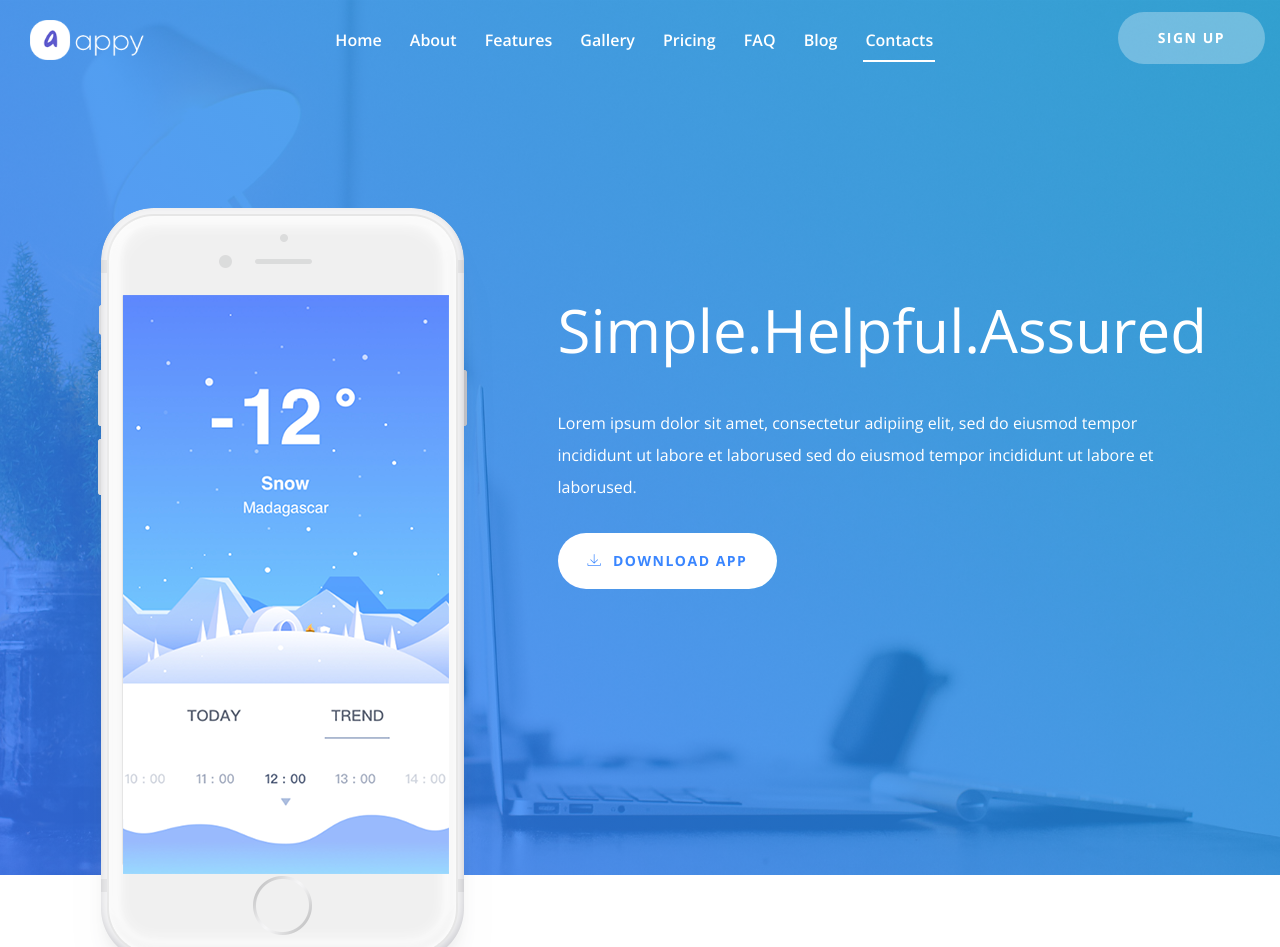
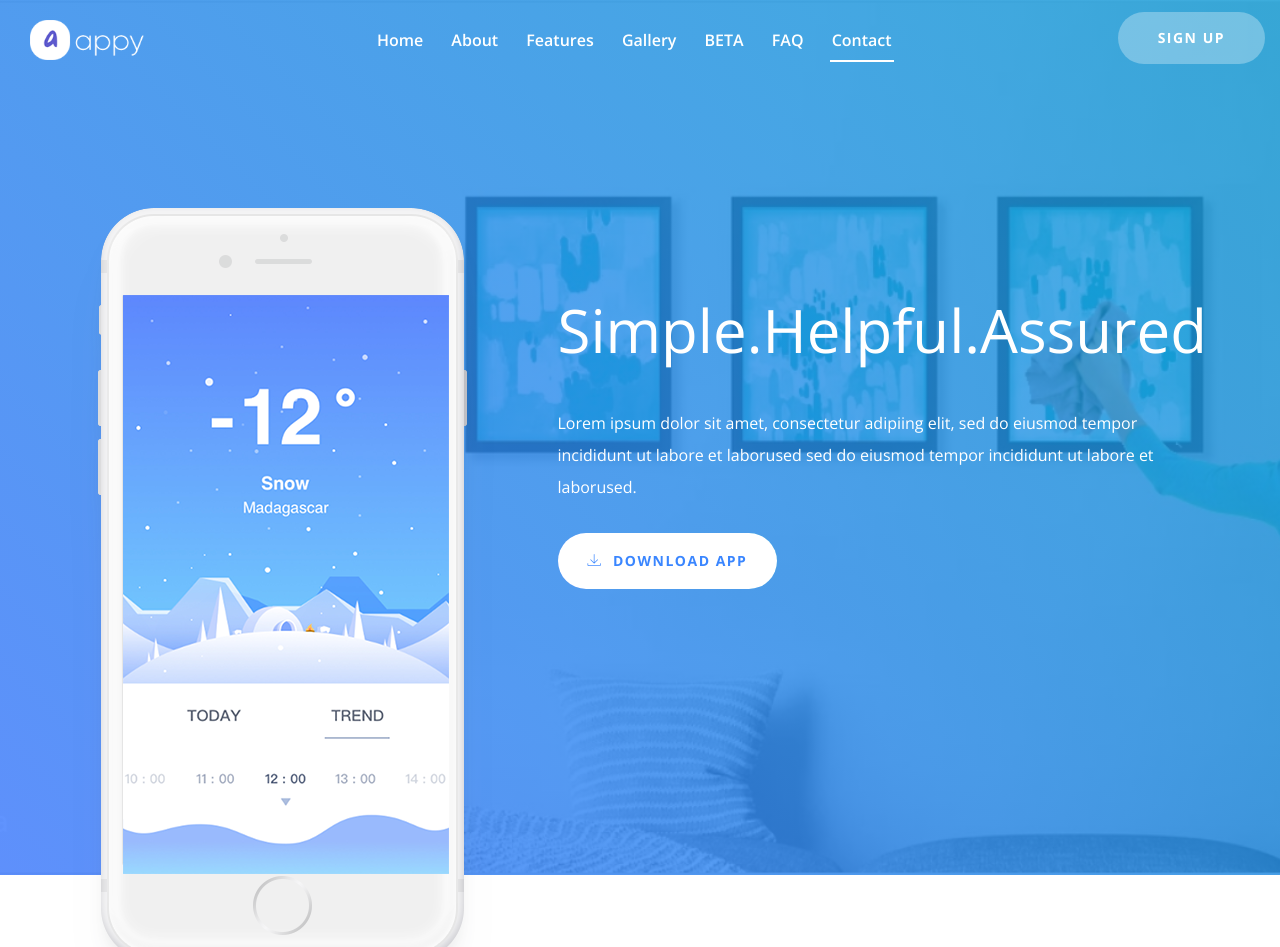
Before and after one commit to shouryalala/shouryalala.github.io, a plain HTML site: page index.html in a window 1280 px wide. Shown: the top 947 px of the page. Drawn offline with nearby package versions, Linux system fonts and the light colour scheme.

Commit message:
Added background and size wise changes

```diff
--- a/index.html
+++ b/index.html
@@ -52,10 +52,10 @@
                     <li><a href="#about_page">About</a></li>
                     <li><a href="#features_page">Features</a></li>
                     <li><a href="#gallery_page">Gallery</a></li>
-                    <li><a href="#price_page">Pricing</a></li>
+                    <li><a href="#price_page">BETA</a></li>
                     <li><a href="#questions_page">FAQ</a></li>
-                    <li><a href="blog.html">Blog</a></li>
-                    <li><a href="#contact_page">Contacts</a></li>
+                    <!-- <li><a href="blog.html">Blog</a></li> -->
+                    <li><a href="#contact_page">Contact</a></li>
                 </ul>
                 <div class="right-button hidden-xs">
                     <a href="#">Sign Up</a>
--- a/style.css
+++ b/style.css
@@ -422,13 +422,26 @@ input:-webkit-autofill:focus {
 
 /*-- 7. Home-Area --*/
 
-.home-area {
-    width: 100%;
-    background: url('images/header-bg.jpg') no-repeat scroll center bottom / cover;
-    padding-top: 26vh;
-    color: #ffffff;
-    margin-bottom: 100px;
+@media screen and (min-width: 200px) {
+    .home-area {
+        width: 100%;
+        background: url('images/header-bg-0.jpg') no-repeat scroll center bottom / cover;
+        padding-top: 26vh;
+        color: #ffffff;
+        margin-bottom: 100px;
+    }
 }
+
+@media screen and (min-width: 1092px) {
+    .home-area {
+        width: 100%;
+        background: url('images/header-bg.png') no-repeat scroll center bottom / cover;
+        padding-top: 26vh;
+        color: #ffffff;
+        margin-bottom: 100px;
+    }
+}
+
 
 .home-area .mobile-image {
     margin-right: 0;
```
Also changed, not shown: images/about-logo-1.png (added), images/about-logo.png, images/header-bg-0.jpg (renamed from images/header-bg.jpg), images/header-bg.png (added).
